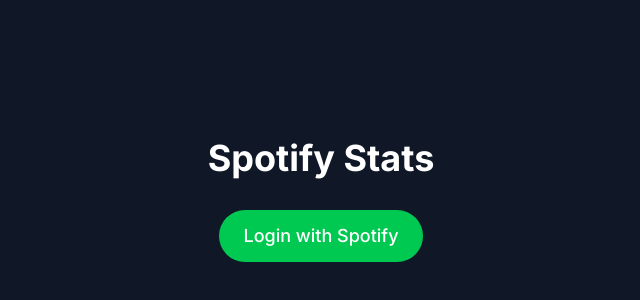
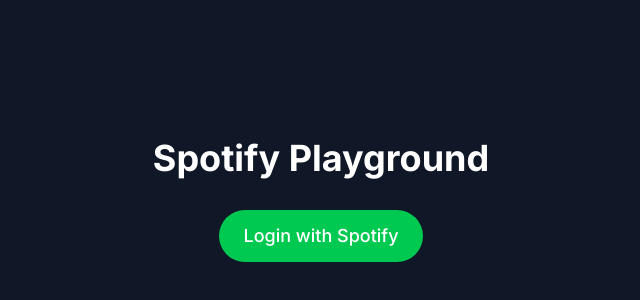
Before and after one commit to ShayanAbbas1/retroplayer, a Next.js app: page /login in a window 1280 px wide. Shown: the part 200-500 px from the top of the page, without its empty margins (319-959 px from the left). Built offline with nearby package versions, Linux system fonts and the light colour scheme.

Commit message:
chore: change app name

```diff
--- a/src/app/dashboard/page.tsx
+++ b/src/app/dashboard/page.tsx
@@ -179,7 +179,7 @@ export default function DashboardPage() {
       <div className="min-h-screen bg-gray-900 flex items-center justify-center">
         <div className="text-center">
           <div className="animate-spin rounded-full h-12 w-12 border-t-2 border-b-2 border-green-500 mx-auto"></div>
-          <p className="mt-4 text-white">Loading your Spotify stats...</p>
+          <p className="mt-4 text-white">Loading Spotify Playground...</p>
         </div>
       </div>
     );
@@ -194,7 +194,7 @@ export default function DashboardPage() {
       <div className="min-h-screen bg-gray-900 text-white">
         <div className="max-w-7xl mx-auto px-4 py-8">
           <div className="flex justify-between items-center mb-8">
-            <h1 className="text-3xl font-bold">Your Spotify Stats</h1>
+            <h1 className="text-3xl font-bold">Spotify Playground</h1>
             <button
               onClick={() => signOut()}
               className="px-4 py-2 bg-red-600 hover:bg-red-700 rounded-lg transition-colors"
--- a/src/app/layout.tsx
+++ b/src/app/layout.tsx
@@ -6,7 +6,7 @@ import { NextAuthProvider } from "./providers";
 const inter = Inter({ subsets: ["latin"] });
 
 export const metadata: Metadata = {
-  title: "Spotify Stats",
+  title: "Spotify Playground",
   description: "View your Spotify statistics and top tracks",
 };
 
--- a/src/app/login/page.tsx
+++ b/src/app/login/page.tsx
@@ -53,7 +53,9 @@ export default function LoginPage() {
   return (
     <div className="min-h-screen flex items-center justify-center bg-gray-900">
       <div className="text-center">
-        <h1 className="text-4xl font-bold text-white mb-8">Spotify Stats</h1>
+        <h1 className="text-4xl font-bold text-white mb-8">
+          Spotify Playground
+        </h1>
         {errorParam && (
           <p className="text-red-500 mb-4">
             {errorParam === "OAuthCallback"
```
